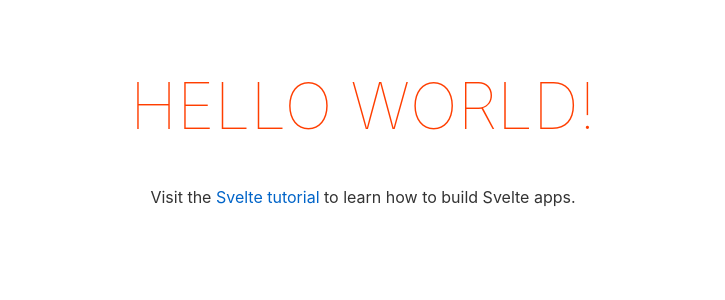
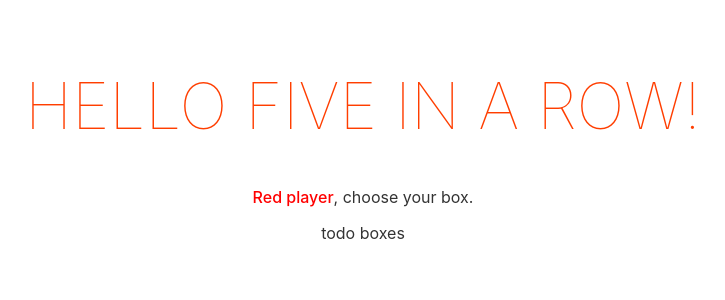
Before and after one commit to jnaudin/five-in-a-row, a Svelte app: page / in a window 1280 px wide. Shown: the top 300 px of the page, without its empty margins (277-1002 px from the left). Built offline with nearby package versions, Linux system fonts and the light colour scheme.

Commit message:
feature/handles player turn

```diff
--- a/package.json
+++ b/package.json
@@ -11,6 +11,8 @@
   "devDependencies": {
     "@rollup/plugin-commonjs": "^17.0.0",
     "@rollup/plugin-node-resolve": "^11.0.0",
+    "@rollup/plugin-typescript": "^8.0.0",
+    "@tsconfig/svelte": "^2.0.0",
     "rollup": "^2.3.4",
     "rollup-plugin-css-only": "^3.1.0",
     "rollup-plugin-livereload": "^2.0.0",
@@ -19,10 +21,8 @@
     "svelte": "^3.0.0",
     "svelte-check": "^2.0.0",
     "svelte-preprocess": "^4.0.0",
-    "@rollup/plugin-typescript": "^8.0.0",
-    "typescript": "^4.0.0",
     "tslib": "^2.0.0",
-    "@tsconfig/svelte": "^2.0.0"
+    "typescript": "^4.0.0"
   },
   "dependencies": {
     "sirv-cli": "^1.0.0"
--- a/src/App.svelte
+++ b/src/App.svelte
@@ -1,10 +1,18 @@
 <script lang="ts">
   export let name: string;
+  let playerColor: "red" | "blue" = "red";
+  function handleClick() {
+    playerColor = playerColor === "red" ? "blue" : "red";
+  }
 </script>
 
 <main>
   <h1>Hello {name}!</h1>
-	<p>Visit the <a href="https://svelte.dev/tutorial">Svelte tutorial</a> to learn how to build Svelte apps.</p>
+  <p class="instructions">
+    <span class="playerName {playerColor}">{playerColor} player</span>, choose
+    your box.
+  </p>
+  <div on:click={handleClick}>todo boxes</div>
 </main>
 
 <style>
@@ -22,6 +30,23 @@
     font-weight: 100;
   }
 
+  .playerName {
+    font-weight: 500;
+  }
+  .instructions {
+    display: block;
+  }
+  .instructions:first-letter {
+    text-transform: capitalize;
+  }
+  .red {
+    color: red;
+  }
+
+  .blue {
+    color: blue;
+  }
+
   @media (min-width: 640px) {
     main {
       max-width: none;
--- a/src/main.ts
+++ b/src/main.ts
@@ -3,7 +3,7 @@ import App from './App.svelte';
 const app = new App({
 	target: document.body,
 	props: {
-		name: 'world'
+		name: 'five in a row'
 	}
 });
 
```
Lines whose indentation alone changed are shown as unchanged.
